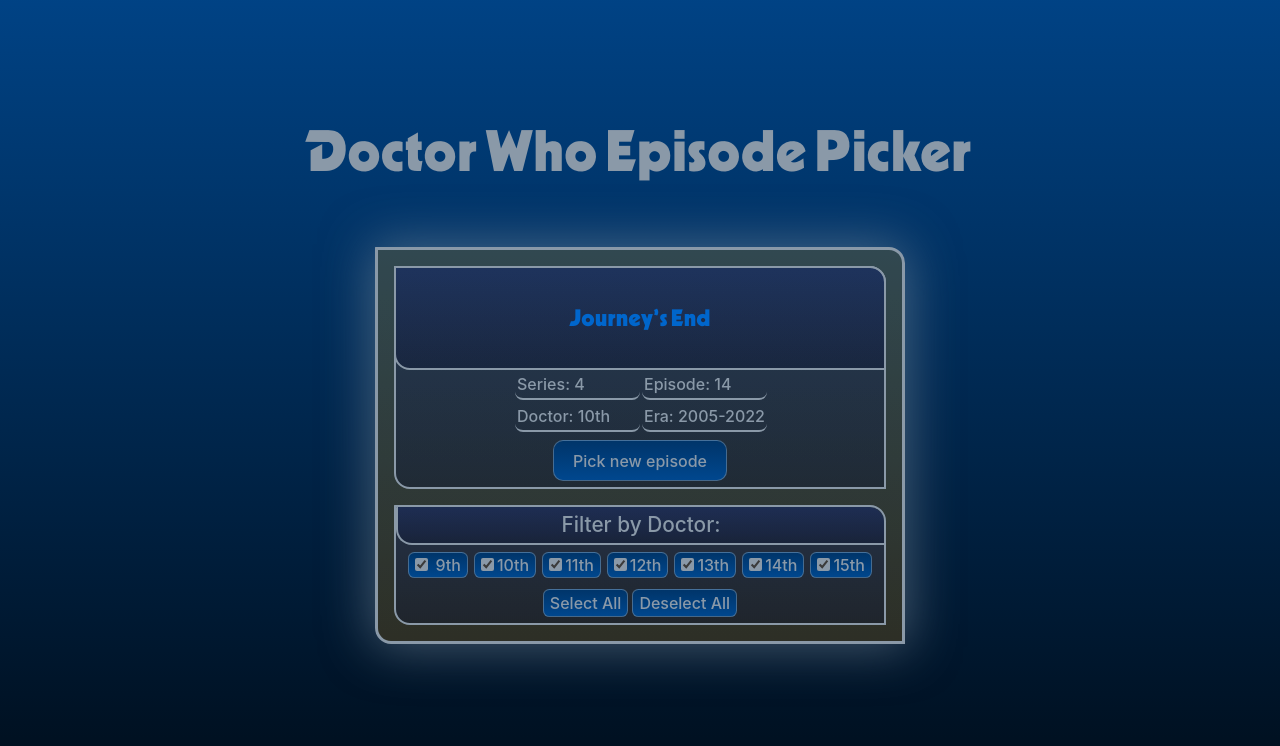
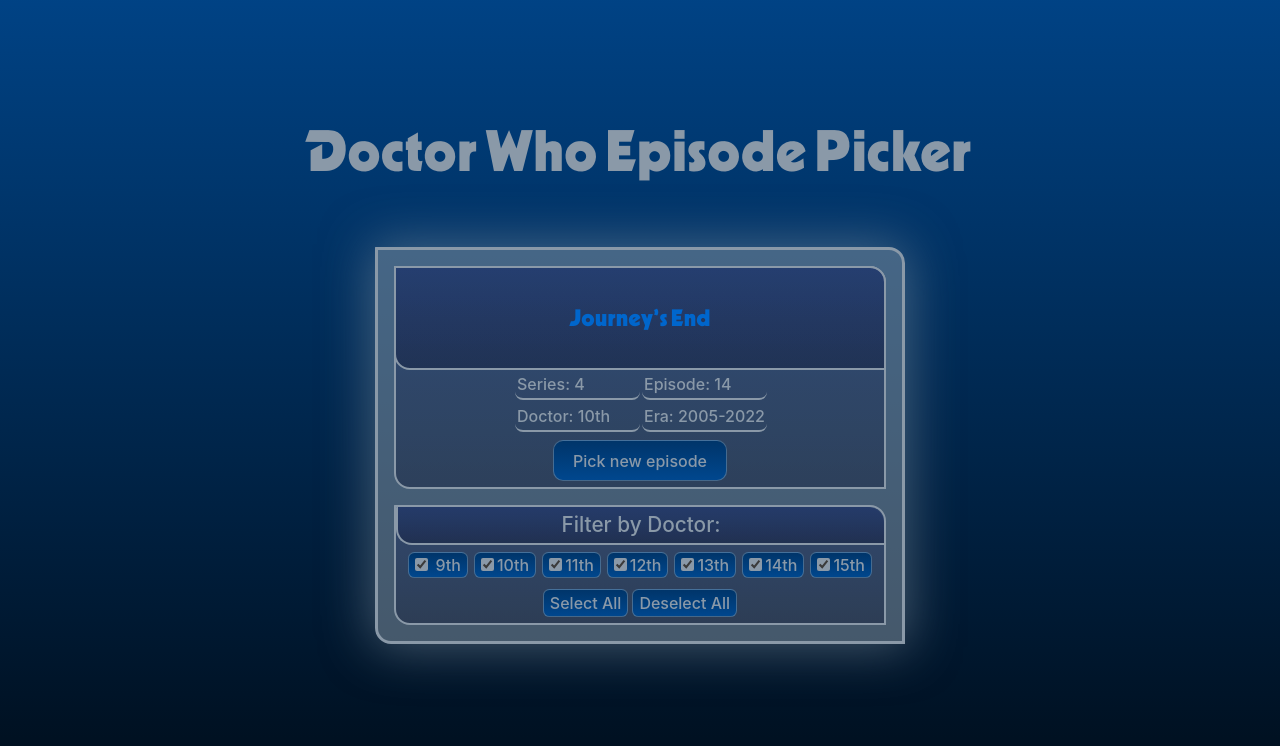
Before and after one commit to May-Cook/drwho-episode-picker, a React (Vite) app in the folder episode-picker/: page / in a window 1280 px wide. Shown: the top 746 px of the page. Built offline with nearby package versions, Linux system fonts and the light colour scheme.

Commit message:
Update results card to use a variable based background colour

```diff
--- a/episode-picker/src/App.css
+++ b/episode-picker/src/App.css
@@ -14,11 +14,7 @@
   border-color: var(--clr-grey);
   background-color: var(--clr-grey);
 
-  background: linear-gradient(
-    180deg,
-    rgba(245, 160, 0, 0.2) 10%,
-    rgba(225, 140, 0, 0.2) 100%
-  );
+  background: var(--clr-transparentGrey);
   color: var(--clr-grey);
   margin: 10%;
   padding: 1rem;
```
